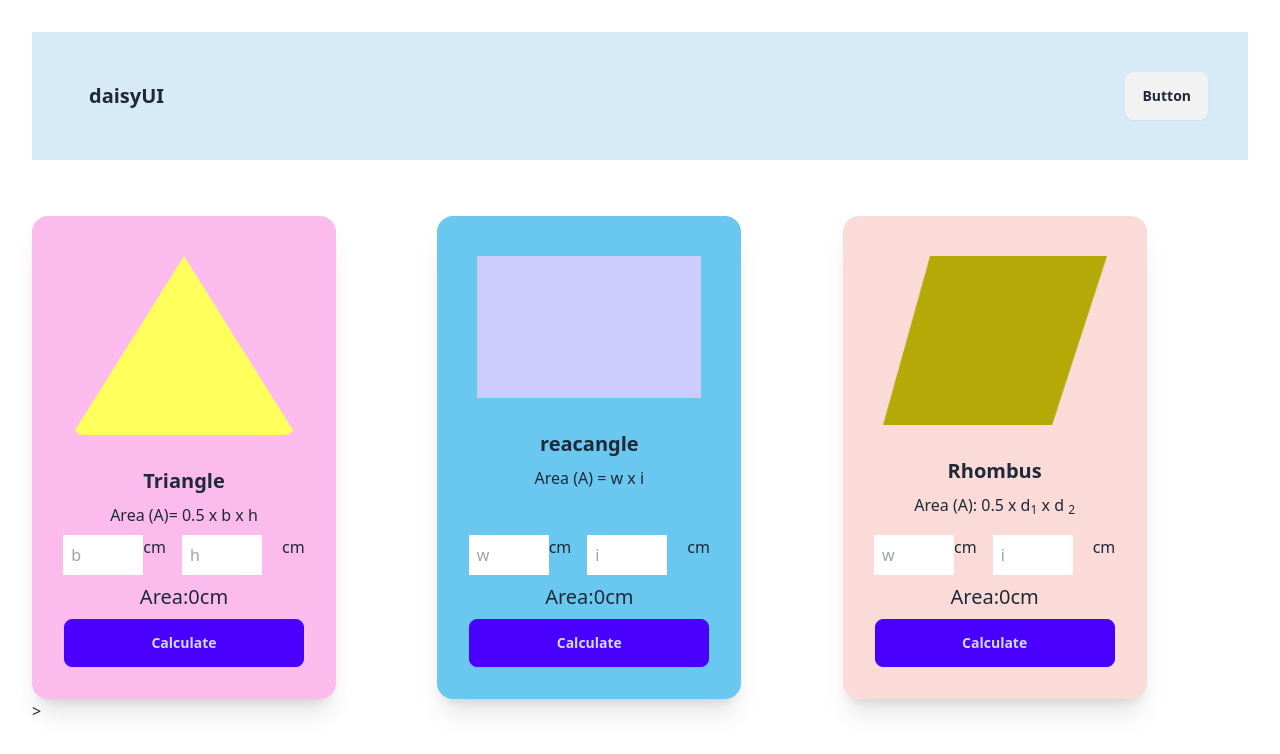
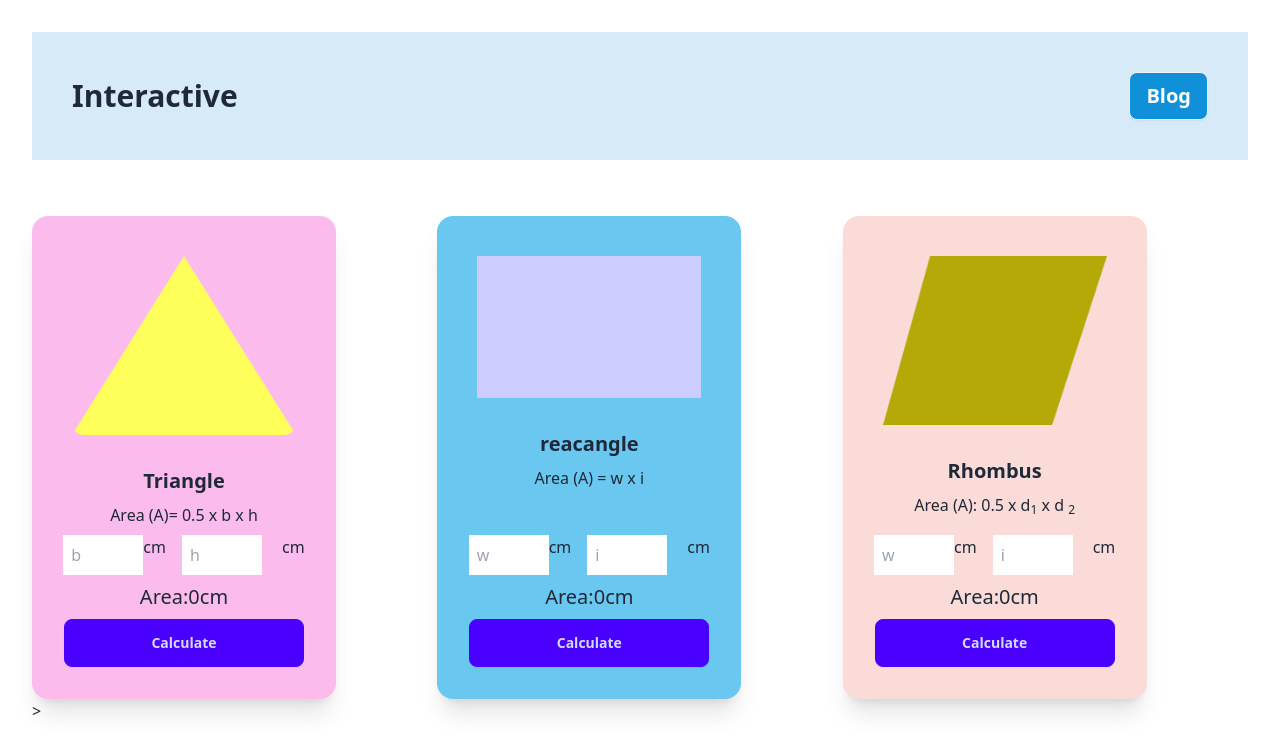
Before and after one commit to yeasinshaikh188/geometry, a plain HTML site: page index.html in a window 1280 px wide. Drawn offline with nearby package versions, Linux system fonts and the light colour scheme.

Commit message:
update the nav section

```diff
--- a/index.html
+++ b/index.html
@@ -20,13 +20,13 @@
                     <div tabindex="0" role="button" class="btn btn-ghost lg:hidden">
                     </div>
                 </div>
-                <a class="btn btn-ghost text-xl">daisyUI</a>
+                <a class="font-bold text-2xl lg:text-3xl">Interactive </a>
             </div>
             <div class="navbar-center hidden lg:flex">
 
             </div>
             <div class="navbar-end">
-                <a class="btn">Button</a>
+                <a class="btn bg-[#1090D8] text-xl font-bold text-white">Blog</a>
             </div>
         </div>
     </header>
```
